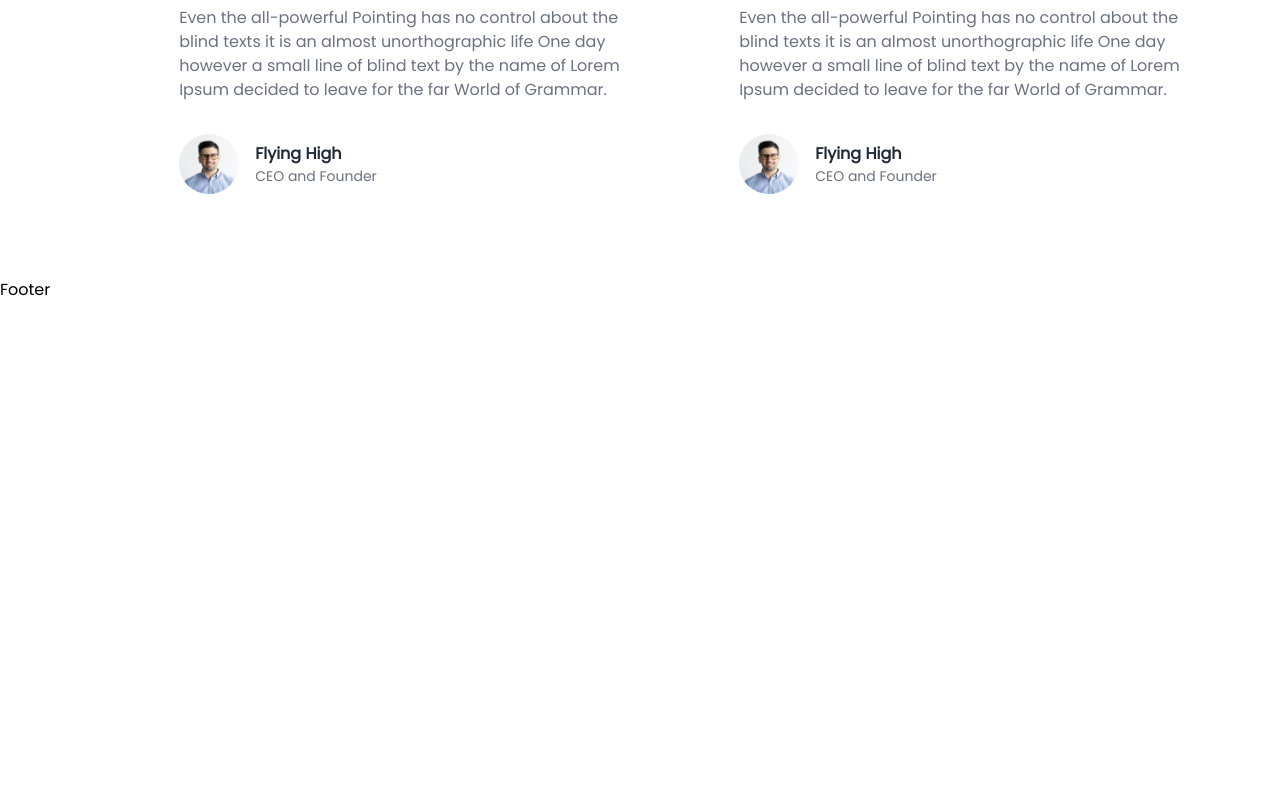
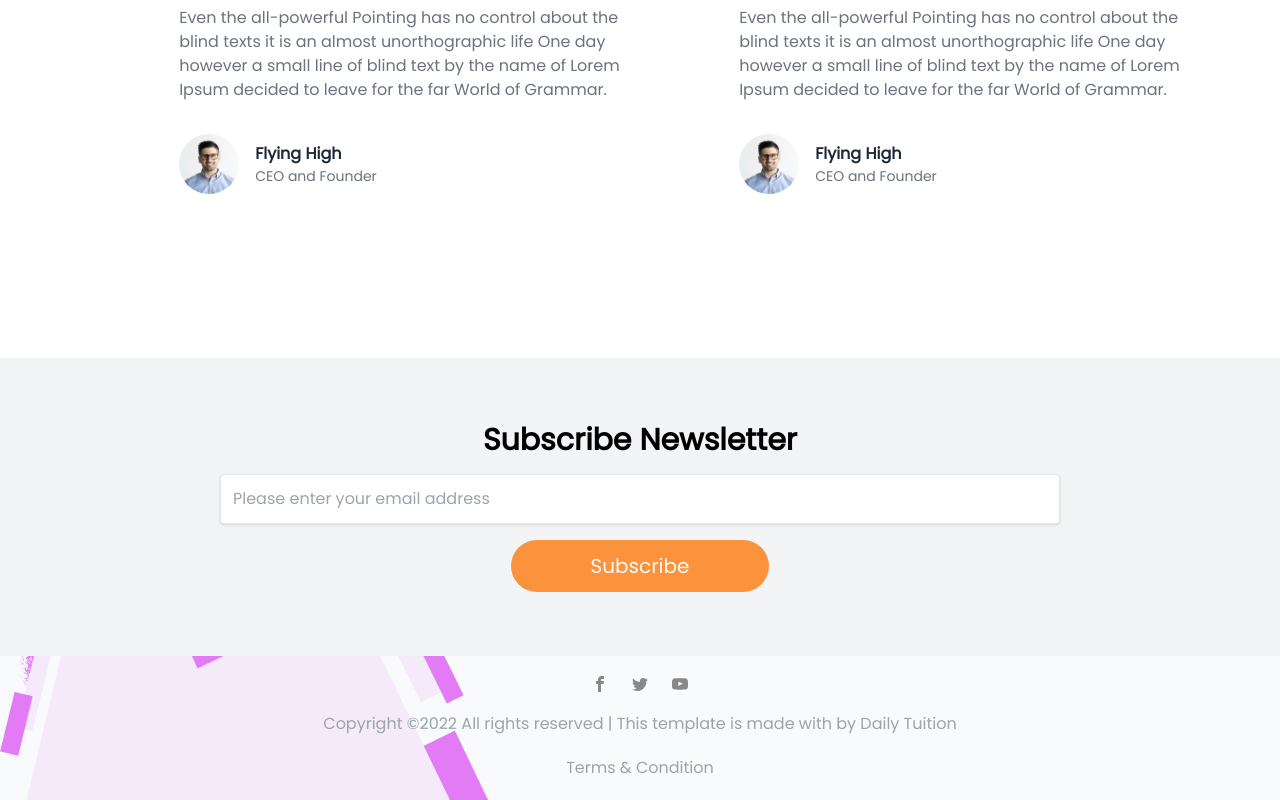
Before and after one commit to NeilRow56/blogg2022, a Next.js app: page / in a window 1280 px wide. Shown: the part 4792-5592 px from the top of the page. Before the commit the page ends 5094 px from the top, so only its background shows below. Built offline with nearby package versions, Linux system fonts and the light colour scheme.

Commit message:
Finalised Footer

```diff
--- a/components/Footer.js
+++ /dev/null
@@ -1,9 +0,0 @@
-import React from 'react'
-
-const Footer = () => {
-  return (
-    <div>Footer</div>
-  )
-}
-
-export default Footer
--- /dev/null
+++ b/components/Footer.jsx
@@ -0,0 +1,34 @@
+import Link from 'next/link'
+import React from 'react'
+import Newsletter from './_child/Newsletter'
+import { ImFacebook, ImTwitter, ImYoutube } from 'react-icons/im'
+
+const Footer = () => {
+
+    const bg = {
+        backgroundImage : "url('/images/footer.png')",
+        backgroundRepeat: 'no-repeat',
+        backgroundPosition: "bottom left"
+      }
+
+  return (
+    <footer className="bg-gray-50" style={bg}>
+        <Newsletter />
+        <div className='py-5'>
+            <div className='flex gap-6 justify-center'>
+            <Link href='/'><a><ImFacebook color="#888888" /></a>
+                </Link>
+                <Link href='/'><a>< ImTwitter color="#888888"  /></a>
+                </Link>
+                <Link href='/'><a>< ImYoutube color="#888888" /></a>
+                </Link>
+            </div>
+            <p className="py-5 text-gray-400 text-center">Copyright ©2022 All rights reserved | This template is made with  by Daily Tuition</p>
+              <p className="text-gray-400 text-center">Terms & Condition</p>
+        </div>
+
+    </footer>
+  )
+}
+
+export default Footer
--- /dev/null
+++ b/components/_child/Newsletter.jsx
@@ -0,0 +1,19 @@
+import React from 'react'
+
+const Newsletter = () => {
+  return (
+    <section className='bg-gray-100 mt-20'>
+        <div className='container mx-auto md:px-20 py-16 text-center'>
+        <h1 className='font-bold text-3xl'> Subscribe Newsletter</h1>
+        <div className='py-4'>
+            <input type="text" placeholder="Please enter your email address" className='shadow border rounded w-9/12 px-3 py-3 text-grat-700 focus:outline-none focus:shadow-outline'/>
+        </div>
+            <button className='bg-orange-400 px-20 py-3 rounded-full text-gray-50 text-xl'>Subscribe</button>
+        </div>
+
+
+    </section>
+  )
+}
+
+export default Newsletter
--- a/components/layout/Format.js
+++ b/components/layout/Format.js
@@ -11,8 +11,10 @@
 
             </Head>
             <Navbar />
+
             <main>{ children}</main>
             <Footer />
+
         </>
     )
 }
```
